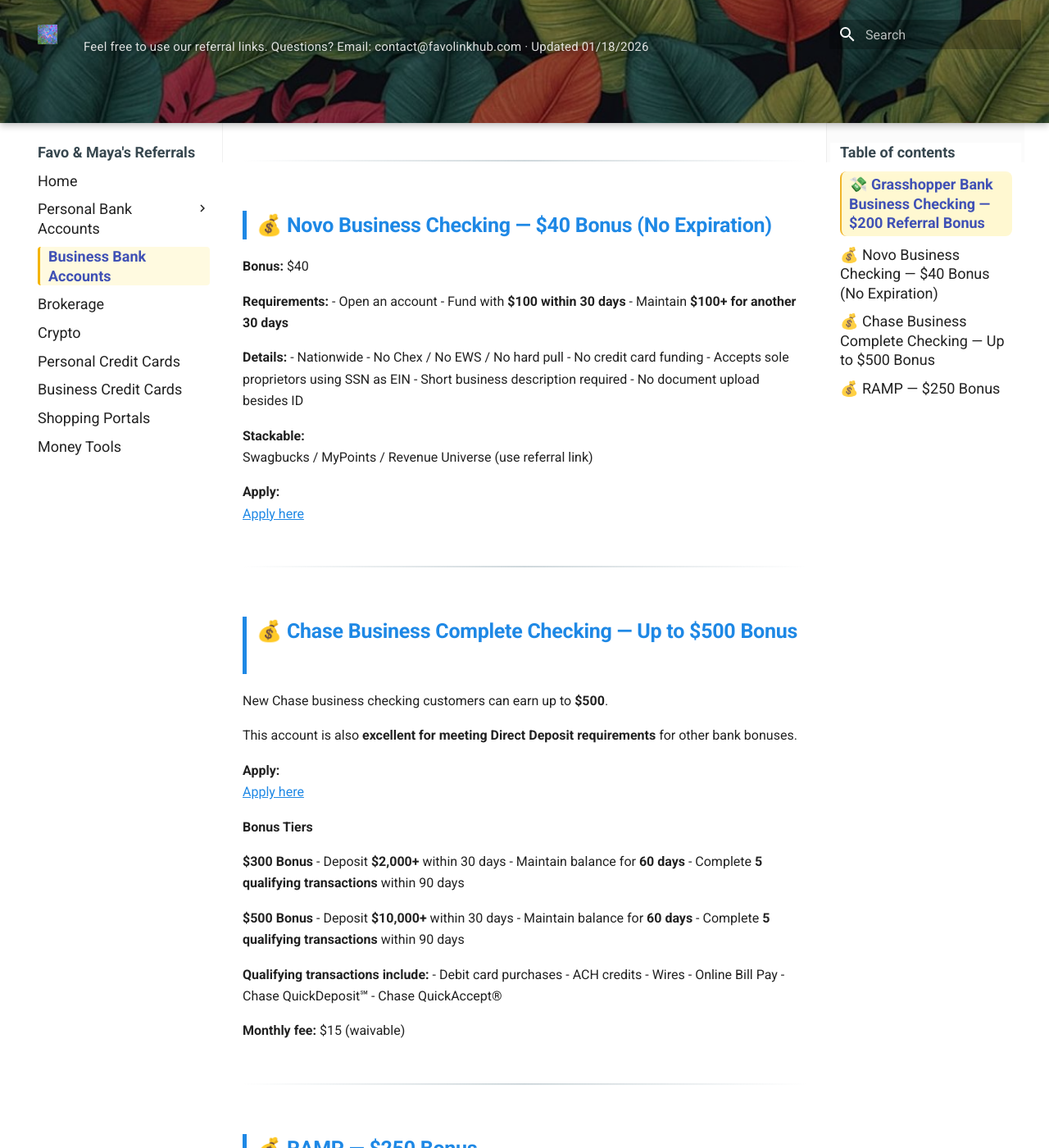
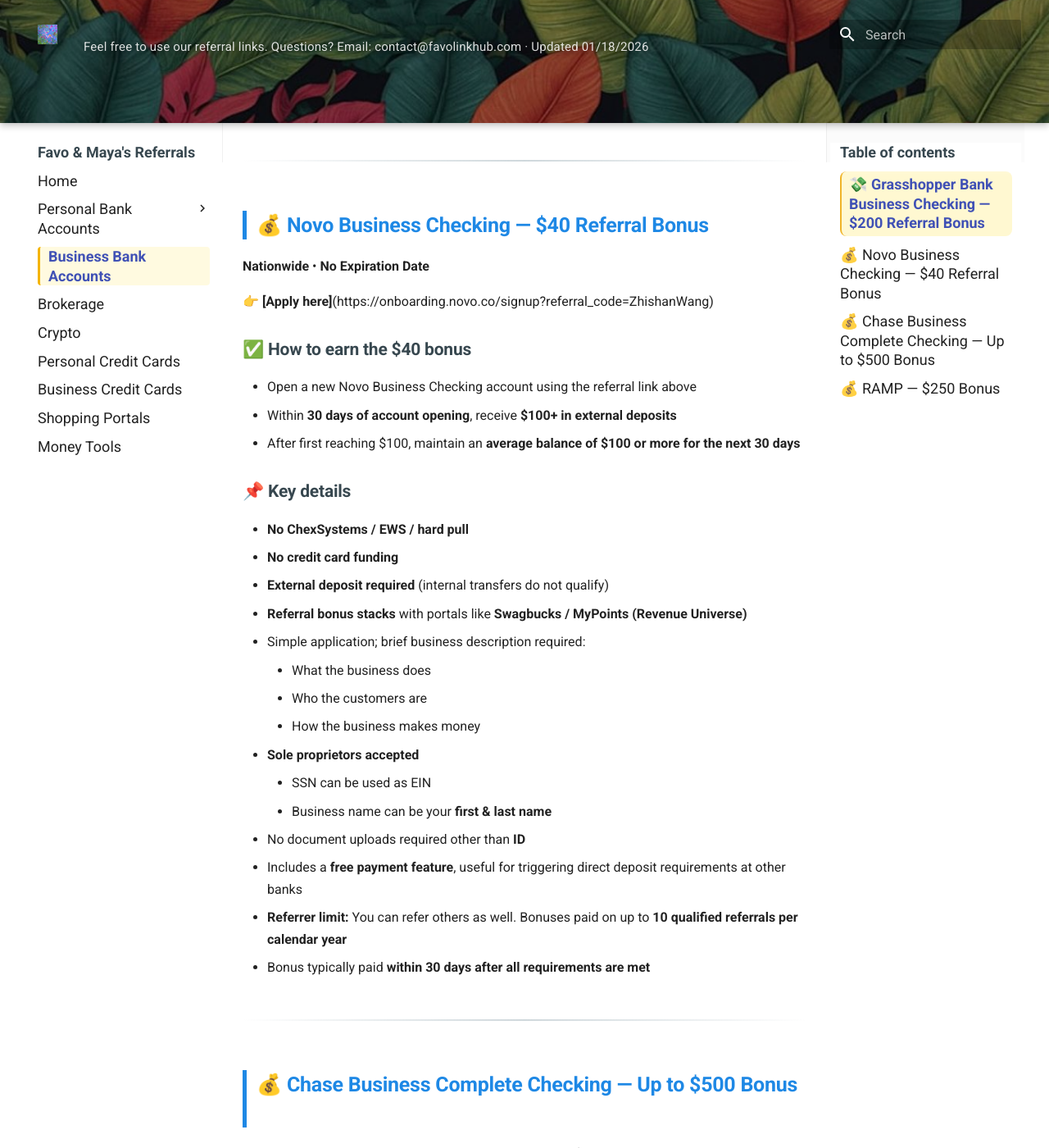
Before and after one commit to whispersofzephyr/favolinkhub-site, an MkDocs documentation site: the page built from docs/business-bank.md, in a window 1280 px wide and 1400 px high, scrolled down 923 px. Shown: the whole window at 82% size. Built offline with MkDocs 1.6.1 and Material for MkDocs 9.7.7, drawn with Linux system fonts in a browser that asks for light colours.

Commit message:
Update Novo Business Checking referral bonus details

```diff
--- a/docs/business-bank.md
+++ b/docs/business-bank.md
@@ -22,28 +22,36 @@ Grasshopper Bank is offering an **easy $200 referral bonus** when you open a new
 
 ---
 
-## 💰 Novo Business Checking — $40 Bonus (No Expiration)
+## 💰 Novo Business Checking — $40 Referral Bonus
+**Nationwide** • **No Expiration Date**
 
-**Bonus:** $40
+👉 **[Apply here]**(https://onboarding.novo.co/signup?referral_code=ZhishanWang)
 
-**Requirements:**
-- Open an account
-- Fund with **$100 within 30 days**
-- Maintain **$100+ for another 30 days**
+### ✅ How to earn the $40 bonus
+- Open a new Novo Business Checking account using the referral link above
+- Within **30 days of account opening**, receive **$100+ in external deposits**
+- After first reaching $100, maintain an **average balance of $100 or more for the next 30 days**
 
-**Details:**
-- Nationwide
-- No Chex / No EWS / No hard pull
-- No credit card funding
-- Accepts sole proprietors using SSN as EIN
-- Short business description required
-- No document upload besides ID
+### 📌 Key details
+- **No ChexSystems / EWS / hard pull**
+- **No credit card funding**
+- **External deposit required** (internal transfers do not qualify)
+- **Referral bonus stacks** with portals like **Swagbucks / MyPoints (Revenue Universe)**
+- Simple application; brief business description required:
 
-**Stackable:**
-Swagbucks / MyPoints / Revenue Universe (use referral link)
+    - What the business does
+    - Who the customers are
+    - How the business makes money
 
-**Apply:**
-[Apply here](https://onboarding.novo.co/signup?referral_code=ZhishanWang)
+- **Sole proprietors accepted**
+
+    - SSN can be used as EIN
+    - Business name can be your **first & last name**
+
+- No document uploads required other than **ID**
+- Includes a **free payment feature**, useful for triggering direct deposit requirements at other banks
+- **Referrer limit:** You can refer others as well. Bonuses paid on up to **10 qualified referrals per calendar year**
+- Bonus typically paid **within 30 days after all requirements are met**
 
 ---
 
```
